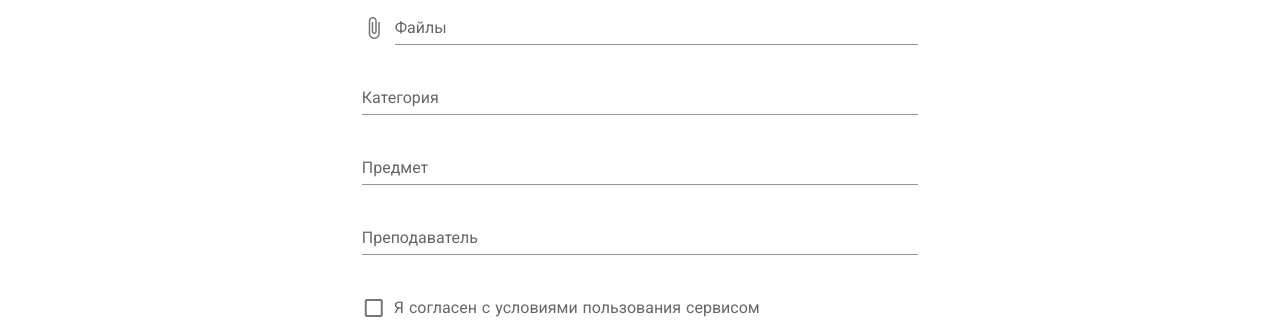
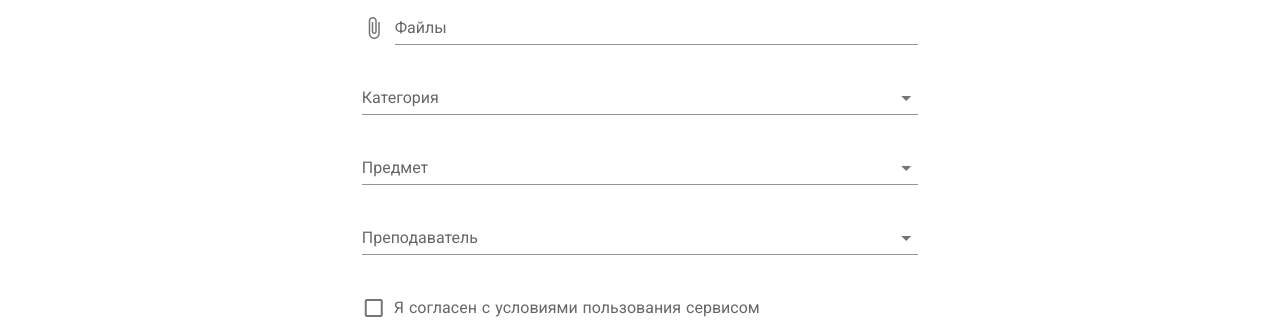
Before and after one commit to on3dd/Notes-App, a Nuxt app in the folder client/: page /upload in a window 1280 px wide. Shown: the part 436-762 px from the top of the page. Built offline with nearby package versions, Linux system fonts and the light colour scheme; no server answers.

Commit message:
Updated upload form

```diff
--- a/client/components/UploadForm.vue
+++ b/client/components/UploadForm.vue
@@ -32,29 +32,37 @@
       name="file"
     ></v-file-input>
 
-    <v-text-field
+    <v-select
       v-model="category"
       :rules="categoryRules"
+      :items="categories"
+      item-text="description"
       label="Категория"
       required
       name="category"
-    ></v-text-field>
+      @change="getSubjects"
+    ></v-select>
 
-    <v-text-field
+    <v-select
       v-model="subject"
       :rules="subjectRules"
+      :items="subjects"
+      item-text="name"
       label="Предмет"
       required
       name="subject"
-    ></v-text-field>
+      @change="getTeachers"
+    ></v-select>
 
-    <v-text-field
+    <v-select
       v-model="teacher"
       :rules="teacherRules"
+      :items="teachers"
+      item-text="name"
       label="Преподаватель"
       required
       name="teacher"
-    ></v-text-field>
+    ></v-select>
 
     <v-checkbox
       v-model="checkbox"
@@ -75,6 +83,8 @@
 </template>
 
 <script>
+    import axios from 'axios'
+
     export default {
         name: "UploadForm",
         data: () => ({
@@ -97,25 +107,83 @@
             categoryRules: [
                 v => !!v || 'Поле должно быть заполнено',
             ],
+            categories: ["Выберите категорию"],
 
             subject: '',
             subjectRules: [
                 v => !!v || 'Поле должно быть заполнено',
             ],
+            subjects: [],
 
             teacher: '',
             teacherRules: [
                 v => !!v || 'Поле должно быть заполнено',
             ],
+            teachers: [],
 
             checkbox: false,
         }),
 
         methods: {
-            // submit() {
-            //     form.submit()
-            // }
+            getCategories: function() {
+                axios.get('http://localhost:8080/api/v1/getCategories')
+                    .then(response => {
+                        this.categories = response.data
+
+                        this.subjects = []
+                        this.subject = ''
+
+                        this.teachers = []
+                        this.teacher = ''
+                    })
+                    .catch(err => {
+                        console.log(err)
+                    })
+            },
+            getSubjects: function() {
+                let categoryIdx = this.categories.indexOf(this.categories.find(el => el.description == this.category))
+                console.log("subject id = ", this.categories[categoryIdx].subject)
+                axios.get("http://localhost:8080/api/v1/getSubjects", {
+                    params: {
+                        id: this.categories[categoryIdx].subject
+                    }
+                })
+                    .then(response => {
+                        this.subjects = response.data
+                        this.subject = ''
+
+                        this.teachers = []
+                        this.teacher = ''
+                    })
+                    .catch(err => {
+                        console.log(err)
+                    })
+            },
+            getTeachers: function() {
+                let subjectIdx = this.subjects.indexOf(this.subjects.find(el => el.name == this.subject))
+                console.log("teacher id = ", this.subjects[subjectIdx].id)
+                axios.get("http://localhost:8080/api/v1/getTeachers", {
+                    params: {
+                        id: this.subjects[subjectIdx].id
+                    }
+                })
+                    .then(response => {
+                        this.teachers = response.data
+                        this.teacher = ''
+                    })
+                    .catch(err => {
+                        console.log(err)
+                    })
+            }
         },
+
+        mounted() {
+
+        },
+
+        created() {
+            this.getCategories()
+        }
 
     }
 </script>
--- a/client/pages/upload.vue
+++ b/client/pages/upload.vue
@@ -1,7 +1,7 @@
 <template>
   <v-app id="inspire">
     <Navbar></Navbar>
-    <v-content>
+    <v-content style="min-height: 100vh">
       <v-container
         class="my-12"
       >
```
